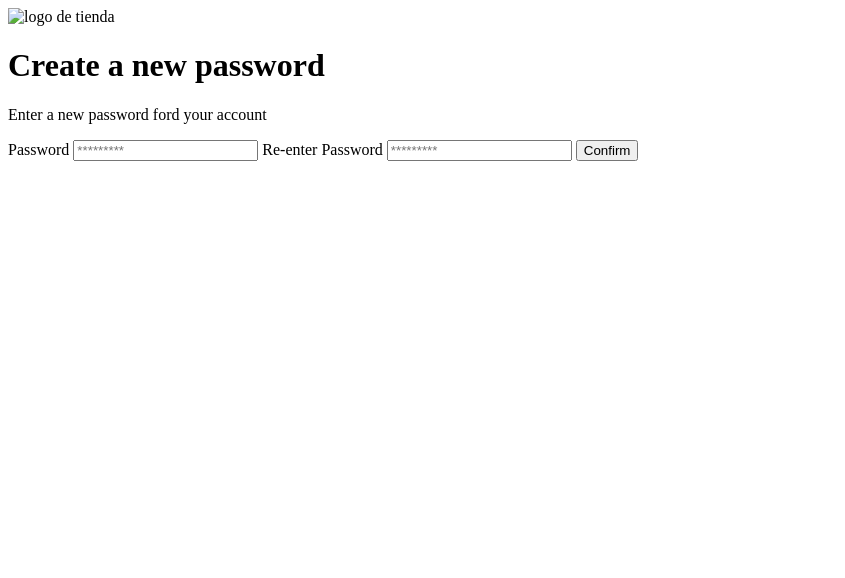
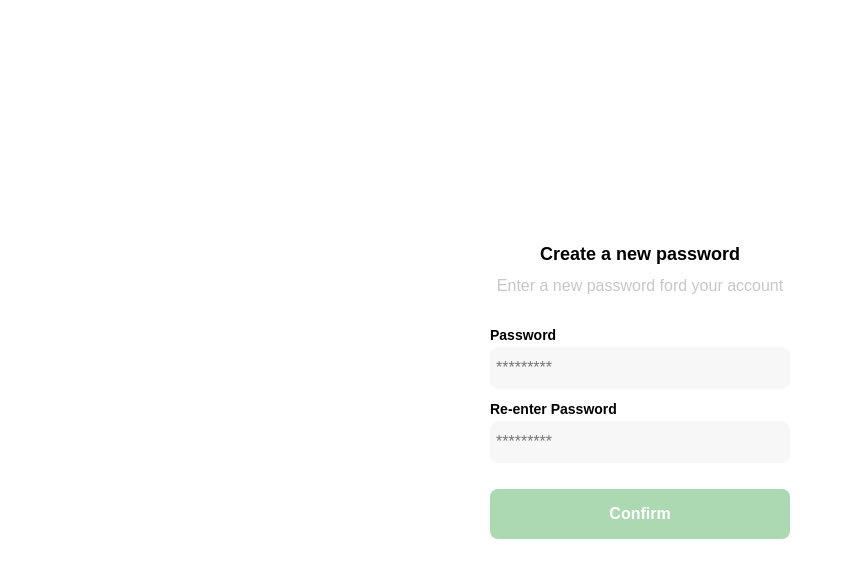
Before and after one commit to Anyimar/CursoPracticoDeveloper, a plain HTML site: page clase1.html in a window 1280 px wide. Shown: the whole page, without its empty margins (0-845 px from the left). Drawn offline with Linux system fonts and the light colour scheme; a web font is replaced by a local one.

Commit message:
Pantalla de login concluida

```diff
--- a/clase1.html
+++ b/clase1.html
@@ -6,14 +6,118 @@
     <meta name="viewport" content="width=device-width, initial-scale=1.0">
     <meta http-equiv="X-UA-Compatible" content="IE=edge">
     <title>Pantalla login1</title>
+    <link rel="preconnect" href="https://fonts.googleapis.com">
+    <link rel="preconnect" href="https://fonts.gstatic.com" crossorigin>
+    <link href="https: //fonts.googleapis.com/css2?family=Quicksand:wght@300..700&display=swap" rel="stylesheet">
 </head>
+
+<style>
+
+    :root {
+        --white: #FFFFFF;
+        --black: #000000;
+        --very-light-pink: #C7C7C7;
+        --text-input-field: #F7F7F7;
+        --hospital-green: #ACD9B2;
+        --sm: 14px;
+        --md: 16px;
+        --lg: 18px;
+    }
+
+    body{
+        font-family: "Quicksand", sans-serif;
+        margin: 0;
+    }
+
+    /*Estilos de Pantalla Login 1*/
+    .login{
+        width: 100%;
+        height: 100vh;
+        display: grid;
+        place-items: center;
+    }
+
+    .from-container{
+        display: grid;
+        grid-template-rows: auto 1fr auto;
+        width: 300px;
+    }
+
+    .logo{
+        width: 150px;
+        margin-bottom: 50px;
+        justify-self: center;
+        display: none;
+    }
+
+    .title{
+        font-size: var(--lg);
+        margin-bottom: 12px;
+         text-align: center;
+    }
+
+    .subtitle{
+        color: var(--very-light-pink);
+        font-size: var(--md);
+        font-weight: 300;
+        margin-top: 0;                    /*Los parrafos por defecto traen margen integrado, y creo que todos los elementos html.*/
+        margin-bottom: 32px;
+        text-align: center;
+    }
+
+    .form {
+        display: flex;
+        flex-direction: column;
+    }
+
+    .label {
+        font-size: var(--sm);
+        font-weight: bold;
+        margin-bottom:  4px;
+    }
+
+    .input {
+        background-color: var(--text-input-field);
+        border: none;
+        border-radius: 8px;
+        height: 30px;
+        font-size: var(--md);
+        padding: 6px;
+        margin-bottom: 12px;
+    }
+
+    .primary-button {
+        background-color: var(--hospital-green);
+        border-radius: 8px;
+        border: none;
+        color: var(--white);
+        width: 100%;
+        height: 50px;
+        cursor: pointer;
+        font-size: var(--md);
+        font-weight: bold;
+    }
+
+    .login-button {
+        margin-top: 14px;
+        margin-bottom: 30px;
+    }
+
+   @media (max-width: 640px){
+        .logo {
+            display: block;
+        }
+   }
+
+
+</style>
 
 <body>
     <div class="login">
         <div class="from-container">
-            <img src="" alt="logo de tienda" class="logo">
+            <img src="./assets/logos/logo_yard_sale.svg" alt="logo de tienda" class="logo">
 
-            <h1 class="titel">Create a new password</h1>
+            <h1 class="title">Create a new password</h1>
             <p class="subtitle">Enter a new password ford your account</p>
 
             <form action="/" class="form">
```
